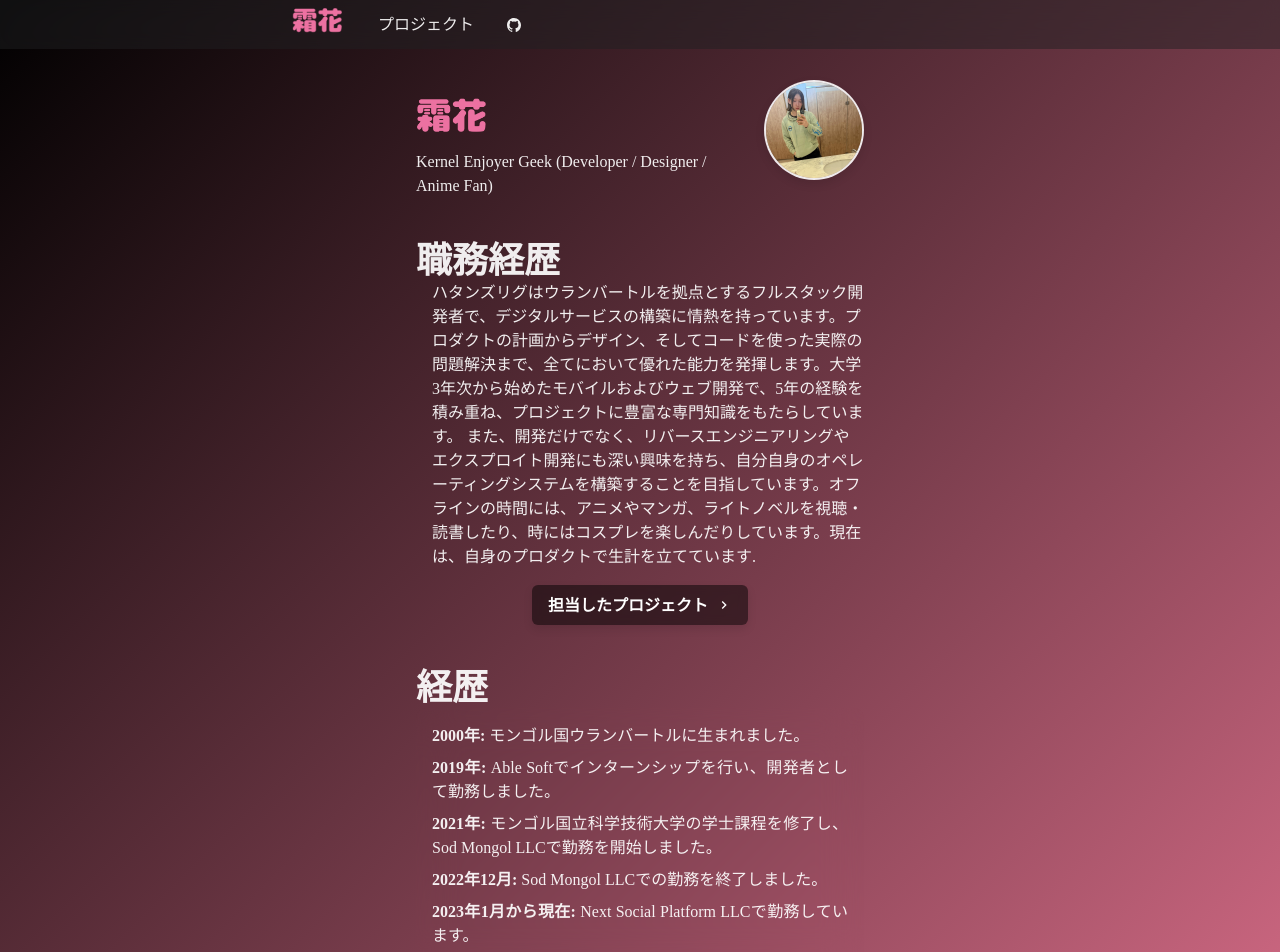
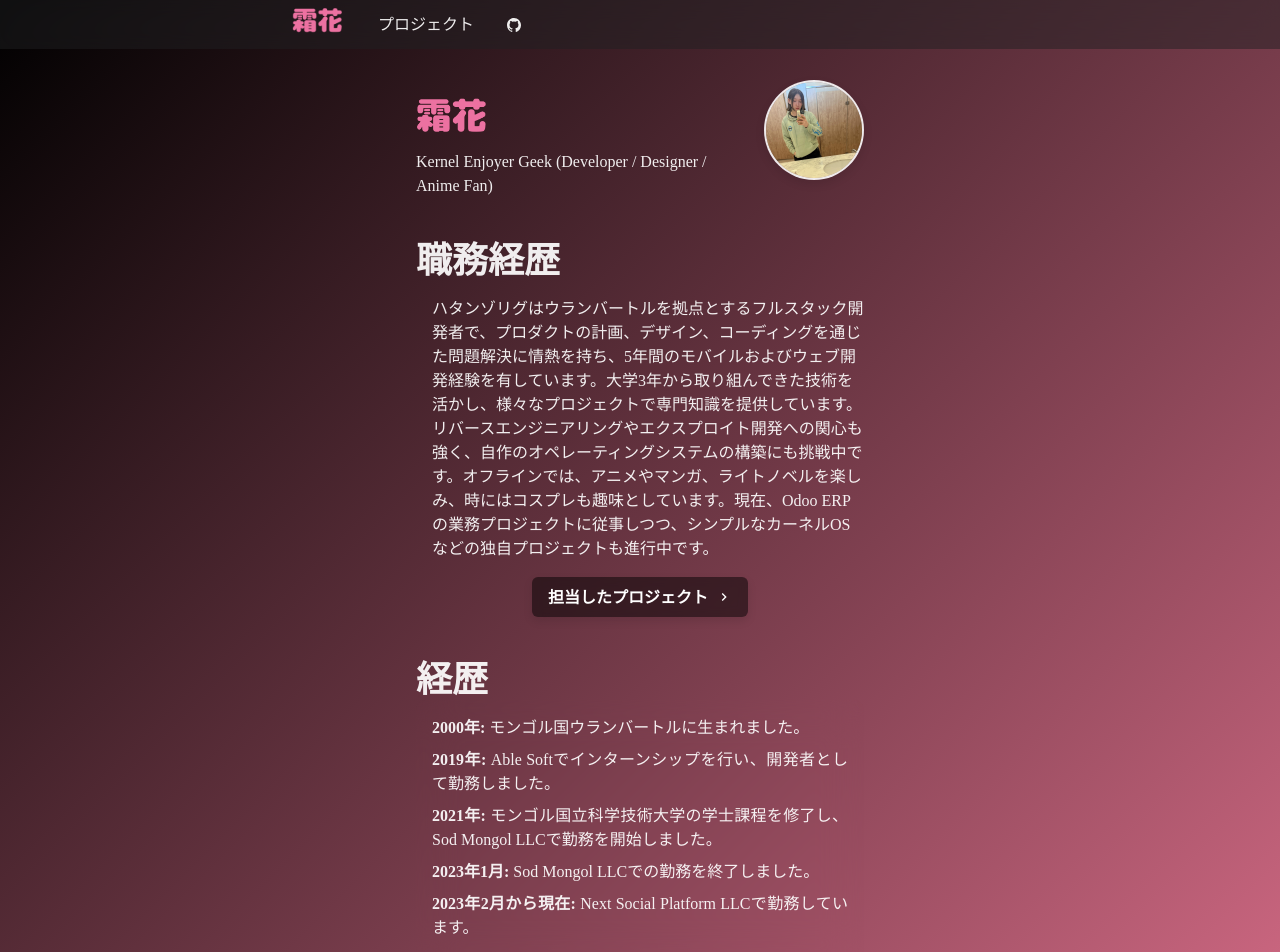
Before and after one commit to kyuna312/kyuna_web, a Next.js app: page / in a window 1280 px wide. Shown: the top 952 px of the page. Built offline with nearby package versions, Linux system fonts and the light colour scheme.

Commit message:
Update index.js

```diff
--- a/pages/index.js
+++ b/pages/index.js
@@ -57,10 +57,11 @@ const Home = () => (
         <Heading as="h3" variant="section-title">
           職務経歴
         </Heading>
-        <Box marginLeft={4}>
+        <Box marginLeft={4} marginTop={4}>
           <p>
-          　ハタンズリグはウランバートルを拠点とするフルスタック開発者で、デジタルサービスの構築に情熱を持っています。プロダクトの計画からデザイン、そしてコードを使った実際の問題解決まで、全てにおいて優れた能力を発揮します。大学3年次から始めたモバイルおよびウェブ開発で、5年の経験を積み重ね、プロジェクトに豊富な専門知識をもたらしています。
-            また、開発だけでなく、リバースエンジニアリングやエクスプロイト開発にも深い興味を持ち、自分自身のオペレーティングシステムを構築することを目指しています。オフラインの時間には、アニメやマンガ、ライトノベルを視聴・読書したり、時にはコスプレを楽しんだりしています。現在は、自身のプロダクトで生計を立てています.{' '}
+            ハタンゾリグはウランバートルを拠点とするフルスタック開発者で、プロダクトの計画、デザイン、コーディングを通じた問題解決に情熱を持ち、5年間のモバイルおよびウェブ開発経験を有しています。大学3年から取り組んできた技術を活かし、様々なプロジェクトで専門知識を提供しています。
+
+            リバースエンジニアリングやエクスプロイト開発への関心も強く、自作のオペレーティングシステムの構築にも挑戦中です。オフラインでは、アニメやマンガ、ライトノベルを楽しみ、時にはコスプレも趣味としています。現在、Odoo ERPの業務プロジェクトに従事しつつ、シンプルなカーネルOSなどの独自プロジェクトも進行中です。{' '}
           </p>
         </Box>
         <Box align="center" my={4}>
@@ -101,10 +102,10 @@ const Home = () => (
             <strong>2021年:</strong> モンゴル国立科学技術大学の学士課程を修了し、Sod Mongol LLCで勤務を開始しました。
           </ListItem>
           <ListItem css={{ marginBottom: '0.5rem' }}>
-            <strong>2022年12月:</strong> Sod Mongol LLCでの勤務を終了しました。
+            <strong>2023年1月:</strong> Sod Mongol LLCでの勤務を終了しました。
           </ListItem>
           <ListItem css={{ marginBottom: '0.5rem' }}>
-            <strong>2023年1月から現在:</strong> Next Social Platform LLCで勤務しています。
+            <strong>2023年2月から現在:</strong> Next Social Platform LLCで勤務しています。
           </ListItem>
         </List>
       </Section>
```
